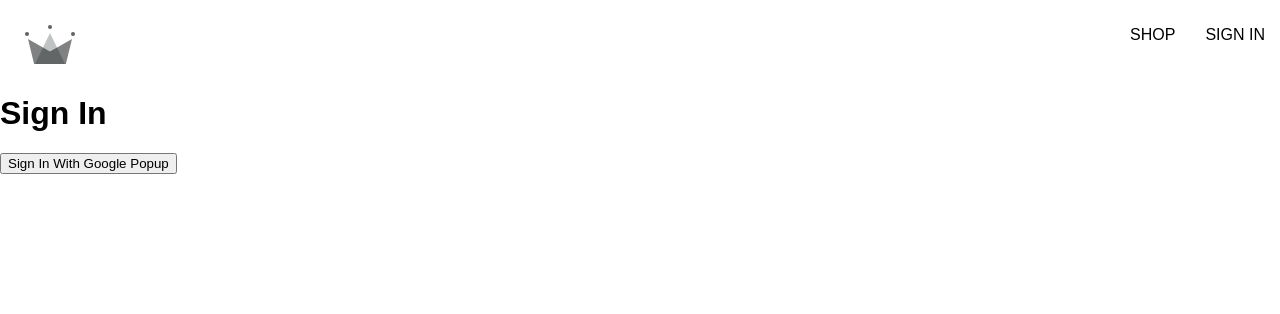
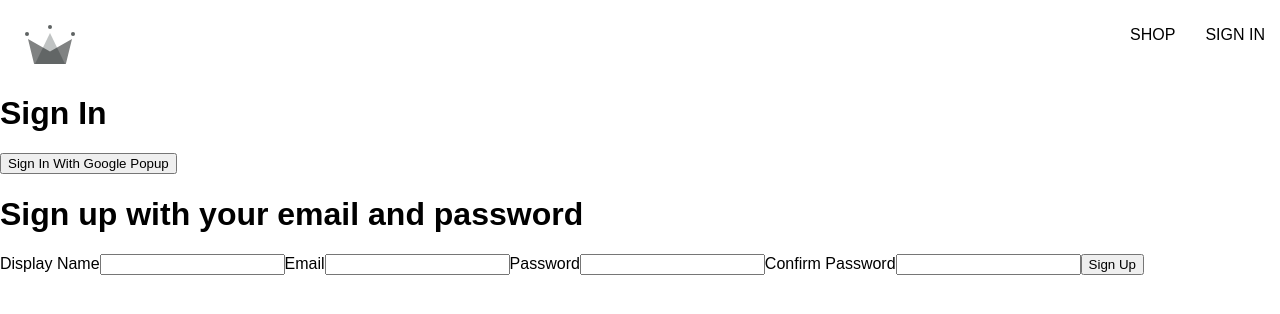
Before and after one commit to StephSince93/crown-ecomm, a React (Create React App) app: page /sign-in in a window 1280 px wide. Shown: the top 314 px of the page. Built offline with nearby package versions, Linux system fonts and the light colour scheme; a web font is replaced by a local one.

Commit message:
Sign Up form component added with firebase util functions, sign in with email and pw successfully working

```diff
--- /dev/null
+++ b/src/components/sign-up-form/sign-up-form.component.jsx
@@ -0,0 +1,93 @@
+import { useState } from "react";
+import {
+  createAuthUserWithEmailAndPassword,
+  createUserDocumentFromAuth,
+} from "../../utils/firebase/firebase.utils.js";
+const defaultFormFields = {
+  displayName: "",
+  email: "",
+  password: "",
+  confirmPassword: "",
+};
+const SignUpForm = () => {
+  const [formFields, setFormFields] = useState(defaultFormFields);
+  const { displayName, email, password, confirmPassword } = formFields;
+
+  console.log(formFields);
+  const handleChange = (event) => {
+    const { name, value } = event.target;
+
+    setFormFields({ ...formFields, [name]: value });
+  };
+
+  const resetFormFields = () => {
+    setFormFields(defaultFormFields);
+  }
+  const handleSubmit = async (event) => {
+    console.log("Here", event);
+    event.preventDefault(); //Needed for prevent refresh!
+    if (password !== confirmPassword) {
+      alert("Passwords do not match!");
+      return;
+    }
+    try {
+      const { user } = await createAuthUserWithEmailAndPassword(
+        email,
+        password
+      );
+      console.log(user);
+      await createUserDocumentFromAuth(user, { displayName });
+      resetFormFields();
+    } catch (e) {
+      if (e.errorcode === "auth/email-already-in-use") {
+        alert("error, email already in use!");
+      } else {
+        console.log("User creation encountered an error!", e);
+      }
+    }
+
+    console.log("Here!");
+  };
+  return (
+    <div>
+      <h1>Sign up with your email and password</h1>
+      <form onSubmit={handleSubmit}>
+        <label>Display Name</label>
+        <input
+          type="text"
+          required
+          onChange={handleChange}
+          name="displayName"
+          value={displayName}
+        />
+        <label>Email</label>
+        <input
+          type="email"
+          required
+          onChange={handleChange}
+          name="email"
+          value={email}
+        />
+        <label>Password</label>
+        <input
+          type="text"
+          required
+          onChange={handleChange}
+          name="password"
+          value={password}
+        />
+        <label>Confirm Password</label>
+        <input
+          type="text"
+          required
+          onChange={handleChange}
+          name="confirmPassword"
+          value={confirmPassword}
+        />
+        <button type="submit">Sign Up</button>
+      </form>
+    </div>
+  );
+};
+
+export default SignUpForm;
--- a/src/routes/sign-in/sign-in.component.jsx
+++ b/src/routes/sign-in/sign-in.component.jsx
@@ -1,16 +1,41 @@
-import {signInWithGooglePopup, createUserDocumentFromAuth } from '../../utils/firebase/firebase.utils.js';
+// import { useEffect } from "react";
+// import { getRedirectResult } from "firebase/auth";
+import SignUpForm from "../../components/sign-up-form/sign-up-form.component.jsx";
+import {
+  //   auth,
+  signInWithGooglePopup,
+  //   signInWithGoogleRedirect,
+  createUserDocumentFromAuth,
+} from "../../utils/firebase/firebase.utils.js";
 const SignIn = () => {
-
-    const logGoogleUser = async () => {
-        const {user} = await signInWithGooglePopup();
-        const userDocRef = await createUserDocumentFromAuth(user);
-        console.log(userDocRef);
-    }
+  // For redirect login
+  //   useEffect(() => {
+  //     async function getRedirect() {
+  //         const response = await getRedirectResult(auth);
+  //         console.log(response);
+  //         if(response) {
+  //             const userDocRef = await createUserDocumentFromAuth(response.user);
+  //         }
+  //     }
+  //     getRedirect();
+  //   }, []);
+  const logGoogleUser = async () => {
+    const { user } = await signInWithGooglePopup();
+    const userDocRef = await createUserDocumentFromAuth(user);
+    console.log(userDocRef);
+  };
+  //   const logGoogleRedirectUser = async () => {
+  //     const { user } = await signInWithGoogleRedirect();
+  //     console.log(user);
+  //   };
   return (
     <div>
       <h1>Sign In</h1>
-      <button onClick={logGoogleUser}>
-      Sign In With Google Popup</button>
+      <button onClick={logGoogleUser}>Sign In With Google Popup</button>
+      {/* <button onClick={signInWithGoogleRedirect}>
+        Sign In With Google Redirect
+  </button> */}
+      <SignUpForm />
     </div>
   );
 };
--- a/src/utils/firebase/firebase.utils.js
+++ b/src/utils/firebase/firebase.utils.js
@@ -4,6 +4,7 @@ import {
   signInWithRedirect,
   signInWithPopup,
   GoogleAuthProvider,
+  createUserWithEmailAndPassword,
 } from "firebase/auth";
 import { getFirestore, doc, getDoc, setDoc } from "firebase/firestore";
 // Your web app's Firebase configuration
@@ -19,18 +20,25 @@ const firebaseConfig = {
 // Initialize Firebase
 const firebaseApp = initializeApp(firebaseConfig);
 
-const provider = new GoogleAuthProvider();
+const googleProvider = new GoogleAuthProvider();
 
-provider.setCustomParameters({
+googleProvider.setCustomParameters({
   prompt: "select_account",
 });
 
 export const auth = getAuth();
-export const signInWithGooglePopup = () => signInWithPopup(auth, provider);
+export const signInWithGooglePopup = () =>
+  signInWithPopup(auth, googleProvider);
+export const signInWithGoogleRedirect = () =>
+  signInWithRedirect(auth, googleProvider);
 
 export const db = getFirestore();
 
-export const createUserDocumentFromAuth = async (userAuth) => {
+export const createUserDocumentFromAuth = async (
+  userAuth,
+  additionalInformation = {}
+) => {
+  if (!userAuth) return;
   const userDocRef = doc(db, "users", userAuth.uid);
   const userSnapShot = await getDoc(userDocRef);
 
@@ -42,11 +50,17 @@ export const createUserDocumentFromAuth = async (userAuth) => {
         displayName,
         email,
         createdAt,
+        ...additionalInformation,
       });
     } catch (e) {
-      console.log('Issue creating user!', e.message);
+      console.log("Issue creating user!", e.message);
     }
   }
 
   return userDocRef;
 };
+
+export const createAuthUserWithEmailAndPassword = async (email, password) => {
+  if (!email || !password) return;
+  return await createUserWithEmailAndPassword(auth, email, password);
+};
```
